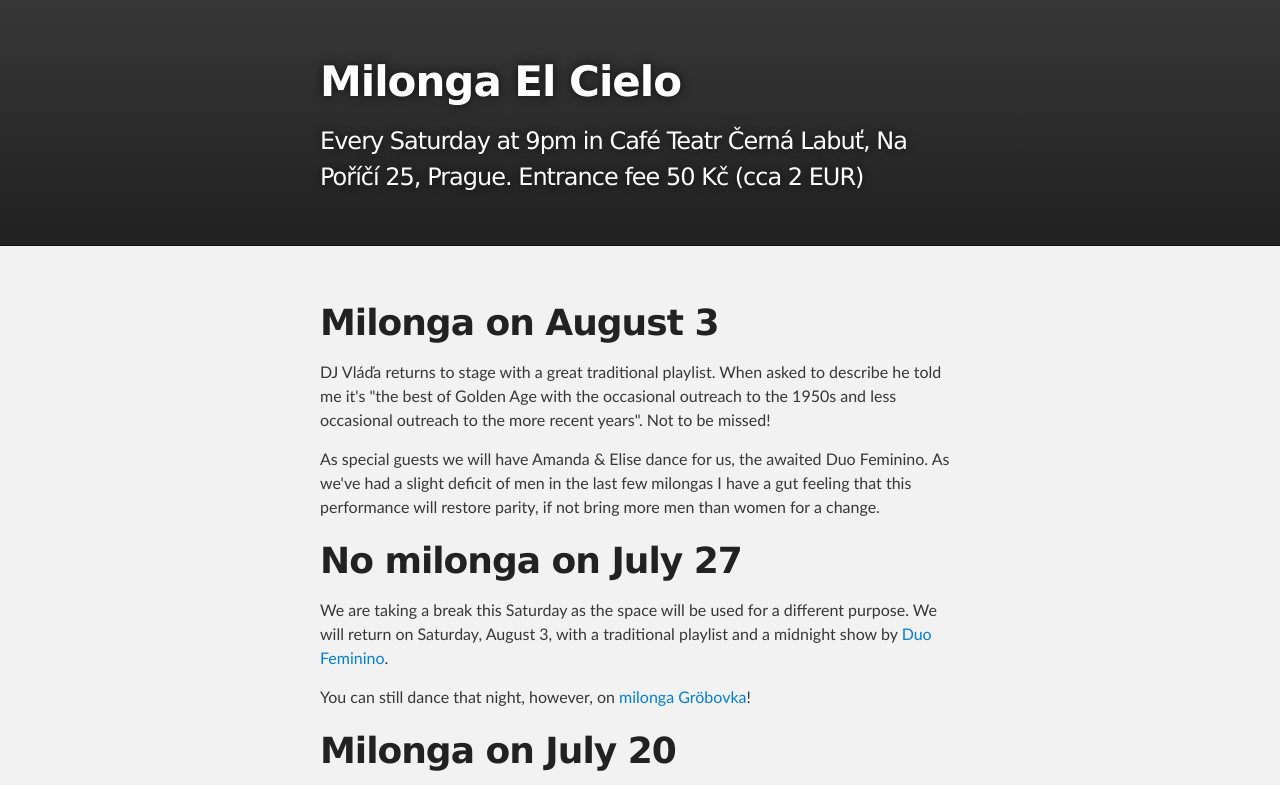
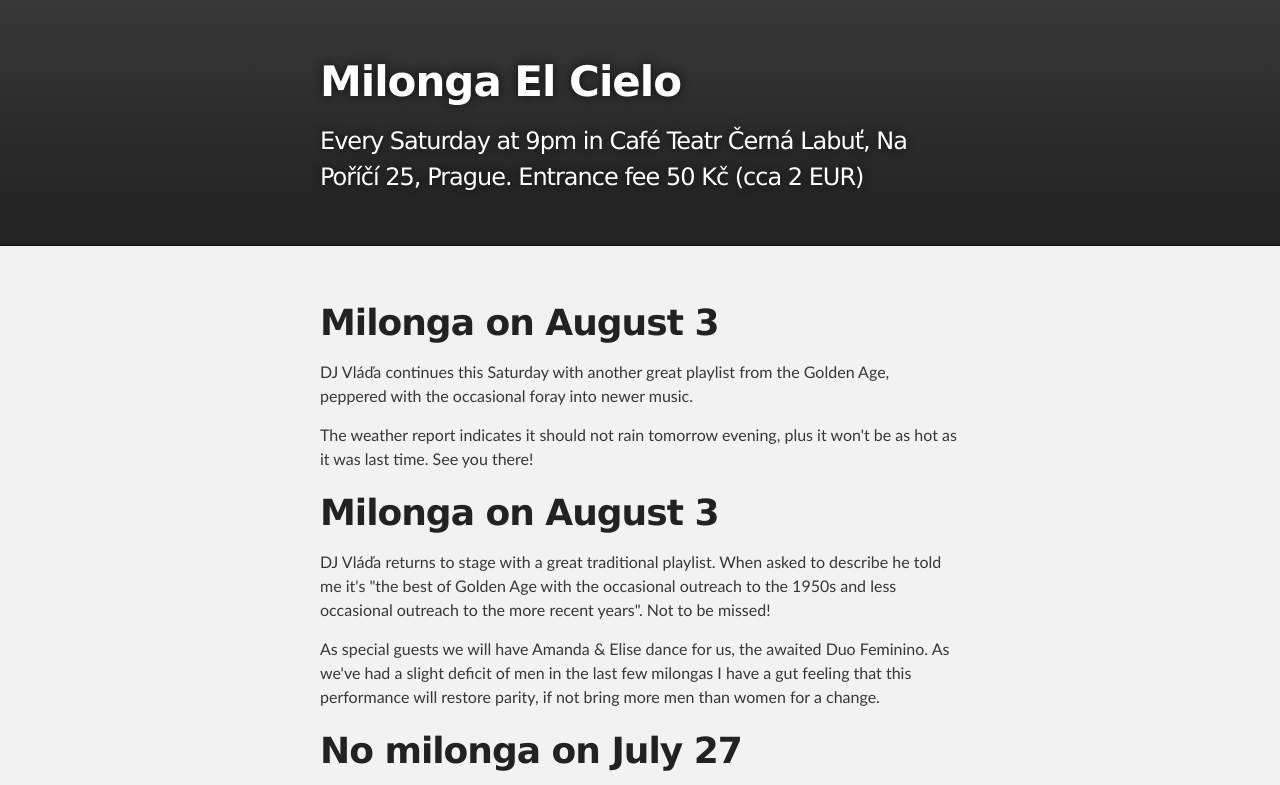
Before and after one commit to teekay/teekay.github.io, a plain HTML site: page index.html in a window 1280 px wide. Shown: the top 785 px of the page. Drawn offline with Linux system fonts and the light colour scheme.

Commit message:
Update for August 10

```diff
--- a/index.html
+++ b/index.html
@@ -27,6 +27,11 @@
       <section id="main_content" class="inner">
 
       <h1><a name="upcoming"><span class="octicon octicon-link"></span></a>Milonga on August 3</h1>
+      <p>DJ Vláďa continues this Saturday with another great playlist from the Golden Age, peppered with the occasional foray into newer music.</p>
+      <p>The weather report indicates it should not rain tomorrow evening, plus it won't be as hot as it was last time. See you there!</p>
+
+
+      <h1><a name="Aug3"><span class="octicon octicon-link"></span></a>Milonga on August 3</h1>
       <p>DJ Vláďa returns to stage with a great traditional playlist. When asked to describe he told me it's "the best of Golden Age with the occasional outreach to the 1950s and less occasional outreach to the more recent years". Not to be missed!</p>
       <p>As special guests we will have Amanda & Elise dance for us, the awaited Duo Feminino. As we've had a slight deficit of men in the last few milongas I have a gut feeling that this performance will restore parity, if not bring more  men than women for a change.</p>
 
```
